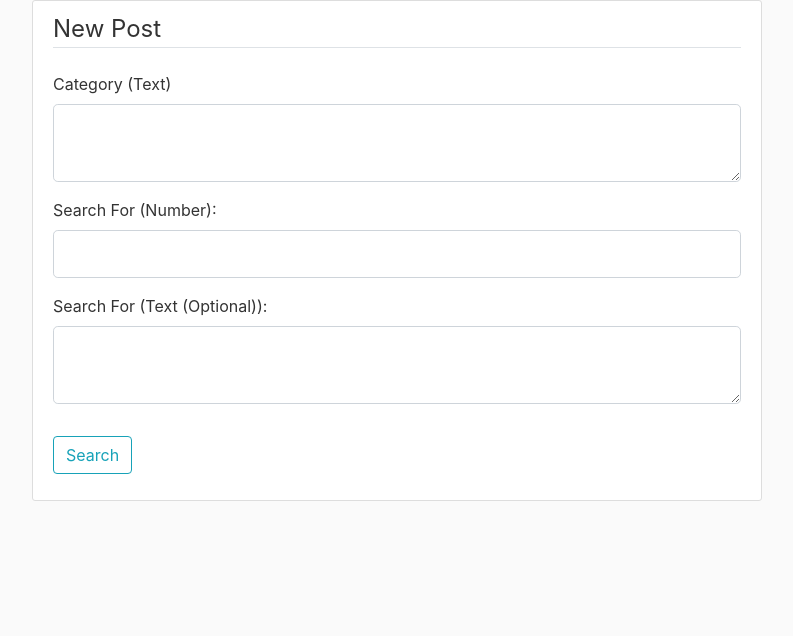
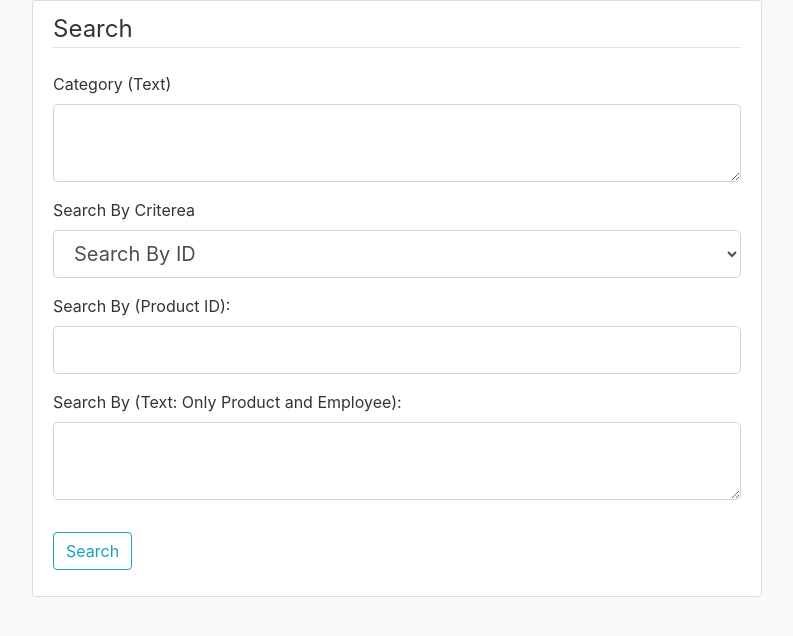
Before and after one commit to bgmichael/CSC-455-Flask, a Flask app: page /post/search in a window 1280 px wide. Shown: the part 80-716 px from the top of the page, without its empty margins (53-846 px from the left). Run offline with Flask 2, Linux system fonts and the light colour scheme; a user stored in the database is signed in; data comes from the database, SQL or seed files in the repository; both versions use the stored data as it was after the commit; some libraries are stand-ins or nearby versions.

Commit message:
Fix minor search issues

```diff
--- a/flaskblog/forms.py
+++ b/flaskblog/forms.py
@@ -81,8 +81,11 @@ class ItemForm(FlaskForm):
 
 class SearchForm(FlaskForm):
     category = TextAreaField('Category (Text)', validators=[DataRequired()])
-    searchCritereaNumber = FloatField('Search For (Number): ', validators=[DataRequired()])
-    searchCritereaText = TextAreaField('Search For (Text (Optional)): ', validators=[optional()])
+    options = [('Search By ID', 'Search By ID'),
+               ('Search By Name', 'Search By Name'),]
+    SearchOption = SelectField('Search By Criterea', choices=options)
+    searchCritereaNumber = FloatField('Search By (Product ID): ', validators=[optional()])
+    searchCritereaText = TextAreaField('Search By (Text: Only Product and Employee): ', validators=[optional()])
     submit = SubmitField('Search')
 
 
--- a/flaskblog/gendata.py
+++ b/flaskblog/gendata.py
@@ -28,14 +28,21 @@ products = [[959742, 6.00, "Turkey Jerky", 1],
             [80432106419, 20.00, "Irish Whiskey", 1],
             [859612001024, 9.99, "Wheat Beer", 1],
             [805002000375, 4.00, "Deodorant", 1],
-            [321134771643, 3.00, "Mouth Rinse", 1]]
+            [321134771643, 3.00, "Mouth Rinse", 1],
+            [123456789, 1.00, "Banana", 1],
+            [234567891, 8.00, "Ham", 1],
+            [345678912, 6.00, "Oatmeal", 1],
+            [456789123, 3.00, "Beef", 1]]
 
 productInformationAndRelationship = [[1, "November 2022", 4.00, 959742],
                                      [2, "January 2021", 3.00, 50255224003],
                                      [3, "January 2030", 10.00, 80432106419],
                                      [4, "January 2022", 12.00, 859612001024],
                                      [5, "February 2021,", 4.00, 805002000375],
-                                     [6, "March 2022", 12.00, 321134771643]]
+                                     [6, "March 2022", 12.00, 321134771643],
+                                     [7, "May 2020", 8.00, 234567891],
+                                     [8, "May 2021", 6.00, 345678912],
+                                     [9, "June 2020", 3.00, 456789123]]
 
 
 
--- a/flaskblog/routes.py
+++ b/flaskblog/routes.py
@@ -264,44 +264,66 @@ def search():
     if form.validate_on_submit():
         category = form.category.data
         searchInt = form.searchCritereaNumber.data
-        serachText = form.searchCritereaText.data
-        inputData = [[category, searchInt]]  # , serachText)]
+        searchText = form.searchCritereaText.data
+        searchOption = form.SearchOption.data
+        inputData = [[category, searchInt, searchText]]
 
         print(inputData[0][0])
-        if inputData[0][0] == 'Product':
-            name = Product.query.get(searchInt).product_name
-            price = Product.query.get(searchInt).price
-            ID = Product.query.get(searchInt).Product_ID
-            quantity = Product.query.get(searchInt).quantity
-            outputList = [['name', name], ['price', price],
-                          ['ID', ID], ['quantity', quantity]]
-            listLength = len(outputList)
-        elif inputData[0][0] == 'Product_Information':
-            IndividualID = Product_Information.query.get(searchInt).Individual_ID
-            expirationDate = Product_Information.query.get(searchInt).expiration_date
-            product_weight = Product_Information.query.get(searchInt).product_weight
-            outputList = [['Individual ID', IndividualID], ['Expiration Date', expirationDate],
-                          ['Product Weight', product_weight]]
-            listLength = len(outputList)
-        elif inputData[0][0] == 'Part_Of_Relationship':
-            IndividualID = Part_Of_Relationship.query.get(searchInt).IndividualID
-            ProductID = Part_Of_Relationship.query.get(searchInt).Product_ID
-            outputList = [['Individual ID', IndividualID], ['Product ID', ProductID]]
-            listLength = len(outputList)
-        elif inputData[0][0] == 'Employees':
-            EmployeeID = Employees.query.get(searchInt).Employee_ID
-            Name = Employees.query.get(searchInt).name
-            Title = Employees.query.get(searchInt).title
-            Salary = Employees.query.get(searchInt).salary
-            JoinDate = Employees.query.get(searchInt).join_date
-            outputList = [['Employee ID', EmployeeID], ['Name', Name],
-                          ['Title', Title], ['Salary', Salary], ['Join Date', JoinDate]]
-            listLength = len(outputList)
-
-        # query = text("SELECT * FROM" + inputData[0][0] + "where Product_ID is " + str(searchInt))
+        if searchOption == 'Search By ID':
+            if inputData[0][0] == 'Product':
+                name = Product.query.get(searchInt).product_name
+                price = Product.query.get(searchInt).price
+                ID = Product.query.get(searchInt).Product_ID
+                quantity = Product.query.get(searchInt).quantity
+                outputList = [['name', name], ['price', price],
+                              ['ID', ID], ['quantity', quantity]]
+                listLength = len(outputList)
+            elif inputData[0][0] == 'Product_Information':
+                IndividualID = Product_Information.query.get(searchInt).Individual_ID
+                expirationDate = Product_Information.query.get(searchInt).expiration_date
+                product_weight = Product_Information.query.get(searchInt).product_weight
+                outputList = [['Individual ID', IndividualID], ['Expiration Date', expirationDate],
+                              ['Product Weight', product_weight]]
+                listLength = len(outputList)
+            elif inputData[0][0] == 'Part_Of_Relationship':
+                IndividualID = Part_Of_Relationship.query.get(searchInt).IndividualID
+                ProductID = Part_Of_Relationship.query.get(searchInt).Product_ID
+                outputList = [['Individual ID', IndividualID], ['Product ID', ProductID]]
+                listLength = len(outputList)
+            elif inputData[0][0] == 'Employees':
+                EmployeeID = Employees.query.get(searchInt).Employee_ID
+                Name = Employees.query.get(searchInt).name
+                Title = Employees.query.get(searchInt).title
+                Salary = Employees.query.get(searchInt).salary
+                JoinDate = Employees.query.get(searchInt).join_date
+                outputList = [['Employee ID', EmployeeID], ['Name', Name],
+                              ['Title', Title], ['Salary', Salary], ['Join Date', JoinDate]]
+                listLength = len(outputList)
+        elif searchOption == 'Search By Name':
+            if inputData[0][0] == 'Product':
+                productInstance = db.session.query(Product).filter \
+                    (Product.product_name == searchText).all()[0]
+                name = productInstance.product_name
+                price = productInstance.price
+                ID = productInstance.Product_ID
+                quantity = productInstance.quantity
+                outputList = [['name', name], ['price', price],
+                              ['ID', ID], ['quantity', quantity]]
+                listLength = len(outputList)
+            elif inputData[0][0] == 'Employees':
+                productInstance = db.session.query(Employees).filter \
+                    (Employees.name == searchText).all()[0]
+                EmployeeID = productInstance.Employee_ID
+                Name = productInstance.name
+                Title = productInstance.title
+                Salary = productInstance.salary
+                JoinDate = productInstance.join_date
+                outputList = [['Employee ID', EmployeeID], ['Name', Name],
+                              ['Title', Title], ['Salary', Salary], ['Join Date', JoinDate]]
+                listLength = len(outputList)
 
     return render_template('search.html', title='New Search',
-                           form=form, legend='New Post', outputList=outputList, listLength=listLength)
+                           form=form, legend='Search', outputList=outputList, listLength=listLength)
 
 
 @app.route("/storeManagementFront", methods=['GET', 'POST'])
--- a/flaskblog/templates/search.html
+++ b/flaskblog/templates/search.html
@@ -18,33 +18,27 @@
                     {{ form.category(class="form-control form-control-lg") }}
                 {% endif %}
             </div>
-            <div class="form-group">
-                {{ form.searchCritereaNumber.label(class="form-control-label") }}
-                {% if form.searchCritereaNumber.errors %}
-                    {{ form.searchCritereaNumber(class="form-control form-control-lg is-invalid") }}
+             <div class="form-group">
+                {{ form.SearchOption.label(class="form-control-label") }}
+                {% if form.SearchOption.errors %}
+                    {{ form.SearchOption(class="form-control form-control-lg is-invalid") }}
                     <div class="invalid-feedback">
-                        {% for error in form.content.errors %}
+                        {% for error in form.SearchOption.errors %}
                             <span>{{ error }}</span>
                         {% endfor %}
                     </div>
                 {% else %}
-                    {{ form.searchCritereaNumber(class="form-control form-control-lg") }}
+                    {{ form.SearchOption(class="form-control form-control-lg") }}
                 {% endif %}
             </div>
             <div class="form-group">
+                {{ form.searchCritereaNumber.label(class="form-control-label") }}
+                {{ form.searchCritereaNumber(class="form-control form-control-lg") }}
+            </div>
+            <div class="form-group">
                 {{ form.searchCritereaText.label(class="form-control-label") }}
-                {% if form.searchCritereaText.errors %}
-                    {{ form.searchCritereaText(class="form-control form-control-lg is-invalid") }}
-                    <div class="invalid-feedback">
-                        {% for error in form.content.errors %}
-                            <span>{{ error }}</span>
-                        {% endfor %}
-                    </div>
-                {% else %}
-                    {{ form.searchCritereaText(class="form-control form-control-lg") }}
-                {% endif %}
+                {{ form.searchCritereaText(class="form-control form-control-lg") }}
             </div>
-
             {% if listLength > 0 %}
             <div class="container-fluid">
                 <div class="row">
```
Also changed, not shown: flaskblog/site.db, 1 other file.
